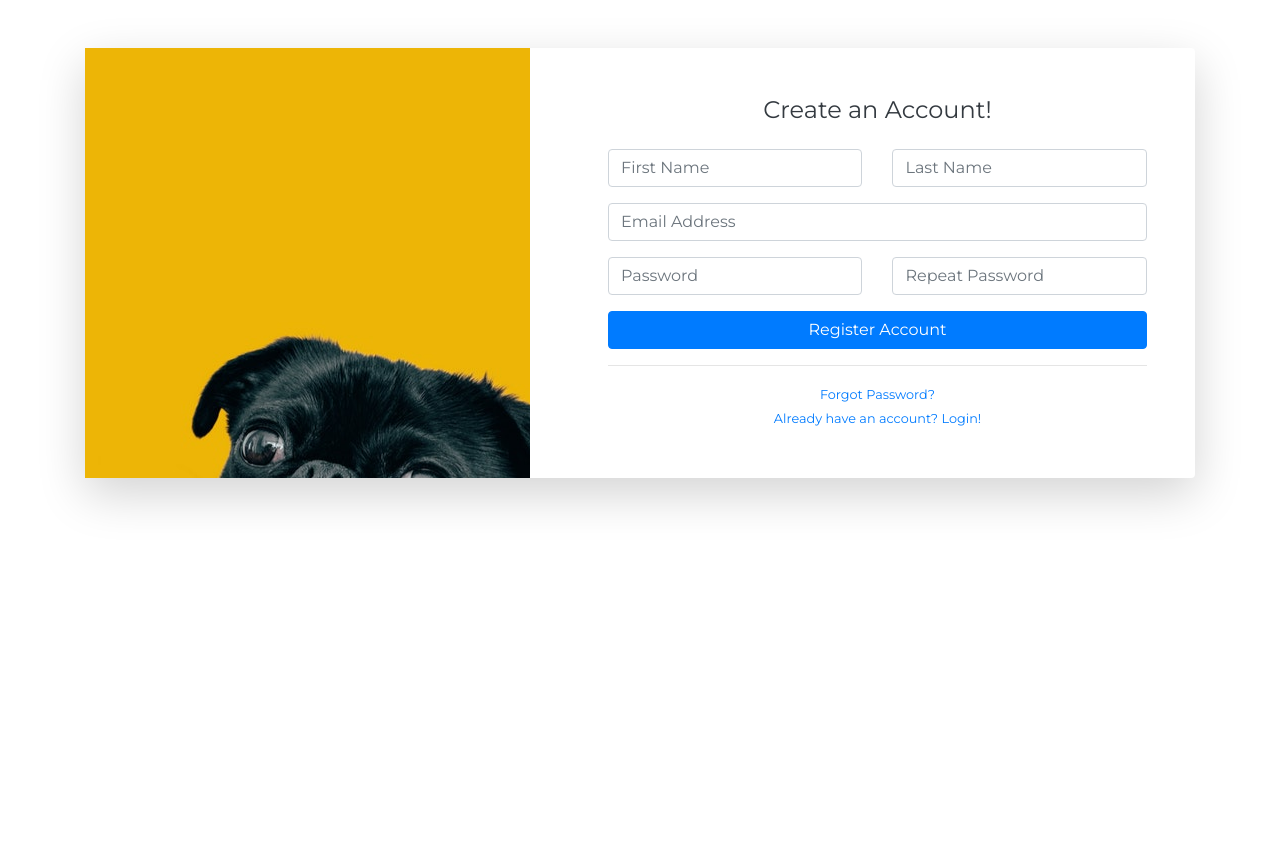
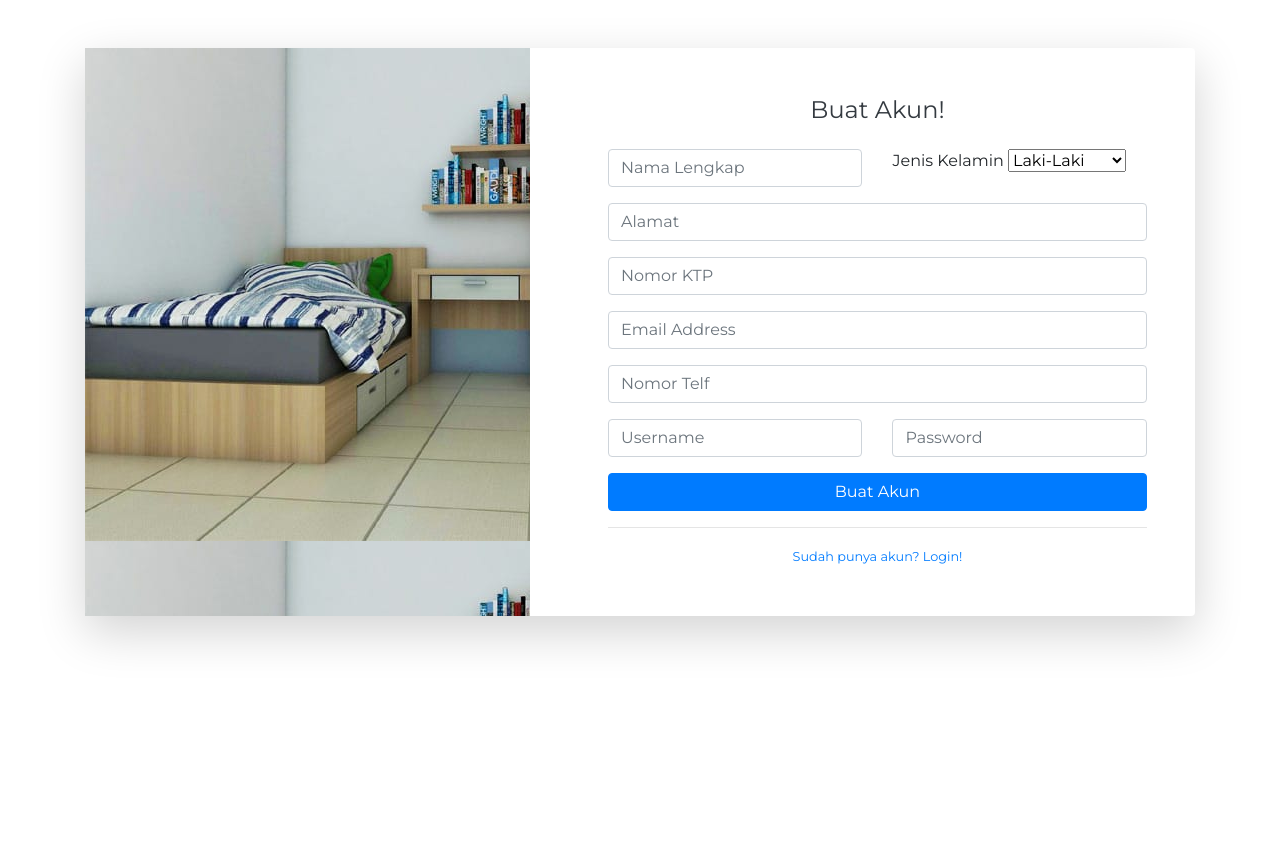
Before and after one commit to joshjody/kost, a PHP site: page /register.php in a window 1280 px wide. Run offline with PHP 8.4, Linux system fonts and the light colour scheme.

Commit message:
sasasukeee
yg kurang:
-tampilan user (detail)
-index home
-upload foto kamar
-list kamar
-laporan

```diff
--- a/kost/logout.php
+++ b/kost/logout.php
@@ -1,6 +1,6 @@
 <?php
 session_start();
-unset($_SESSION["usernameadmin"]);
+unset($_SESSION["usernamepelanggan"]);
 unset($_SESSION["password"]);
 header("Location:login.php");
 ?>
--- a/kost/register.php
+++ b/kost/register.php
@@ -16,27 +16,35 @@
             <div class="card-body p-0">
                 <div class="row">
                     <div class="col-lg-5 d-none d-lg-flex">
-                        <div class="flex-grow-1 bg-register-image" style="background-image: url(&quot;assets/img/dogs/image2.jpeg&quot;);"></div>
+                        <div class="flex-grow-1 bg-register-image" style="background-image: url(&quot;images/kamar4.jpeg&quot;);"></div>
                     </div>
                     <div class="col-lg-7">
                         <div class="p-5">
                             <div class="text-center">
-                                <h4 class="text-dark mb-4">Create an Account!</h4>
+                                <h4 class="text-dark mb-4">Buat Akun!</h4>
                             </div>
-                            <form class="user">
+                            <form class="user" method="post" action="tambahuser_proc.php">
                                 <div class="form-group row">
-                                    <div class="col-sm-6 mb-3 mb-sm-0"><input class="form-control form-control-user" type="text" id="exampleFirstName" placeholder="First Name" name="first_name"></div>
-                                    <div class="col-sm-6"><input class="form-control form-control-user" type="text" id="exampleFirstName" placeholder="Last Name" name="last_name"></div>
+                                    <div class="col-sm-6 mb-3 mb-sm-0"><input class="form-control form-control-user" type="text" id="exampleFirstName" placeholder="Nama Lengkap" name="Nama" required></div>
+                                    <div class="col-sm-6 mb-3 mb-sm-0"><tr><td>Jenis Kelamin</td>
+                                      <td><select name="JenisKelamin">
+                                        <option value="L">Laki-Laki</option>
+                                        <option value="P">Perempuan</option>
+                                      </select></td>
+                                    </tr>
+                                  </div>
                                 </div>
+                                <div class="form-group"><input class="form-control form-control-user" type="text" id="exampleInputEmail" aria-describedby="emailHelp" placeholder="Alamat" name="Alamat"></div>
+                                <div class="form-group"><input class="form-control form-control-user" type="text" id="exampleInputEmail" aria-describedby="emailHelp" placeholder="Nomor KTP" name="nomorktp"></div>
                                 <div class="form-group"><input class="form-control form-control-user" type="email" id="exampleInputEmail" aria-describedby="emailHelp" placeholder="Email Address" name="email"></div>
+                                <div class="form-group"><input class="form-control form-control-user" type="text" id="exampleInputEmail" aria-describedby="emailHelp" placeholder="Nomor Telf" name="notelf"></div>
                                 <div class="form-group row">
+                                  <div class="col-sm-6"><input class="form-control form-control-user" type="text" id="exampleFirstName" placeholder="Username" name="username"></div>
                                     <div class="col-sm-6 mb-3 mb-sm-0"><input class="form-control form-control-user" type="password" id="examplePasswordInput" placeholder="Password" name="password"></div>
-                                    <div class="col-sm-6"><input class="form-control form-control-user" type="password" id="exampleRepeatPasswordInput" placeholder="Repeat Password" name="password_repeat"></div>
-                                </div><button class="btn btn-primary btn-block text-white btn-user" type="submit">Register Account</button>
+                                </div><button class="btn btn-primary btn-block text-white btn-user" type="submit">Buat Akun</button>
                                 <hr>
                             </form>
-                            <div class="text-center"><a class="small" href="forgot-password.html">Forgot Password?</a></div>
-                            <div class="text-center"><a class="small" href="login.html">Already have an account? Login!</a></div>
+                            <div class="text-center"><a class="small" href="login.php">Sudah punya akun? Login!</a></div>
                         </div>
                     </div>
                 </div>
--- a/kost/ygkurang.txt
+++ b/kost/ygkurang.txt
@@ -1,7 +1,4 @@
--login
--regist
 -tampilan user (detail)
--peta pada tentang kami
 -index home
 -upload foto kamar
 -list kamar
```
Also changed, not shown: kost/about-us.php (+15 -1 lines), kost/faq.php (+14 -0 lines), kost/features.php (+14 -0 lines), kost/gallery.php (+14 -0 lines), kost/index.php (+10 -2 lines), kost/login.php (+5 -4 lines), kost/pricing.php (+14 -0 lines), kost/tambahuser_proc.php (added, +36 -0 lines), 1 other file.
